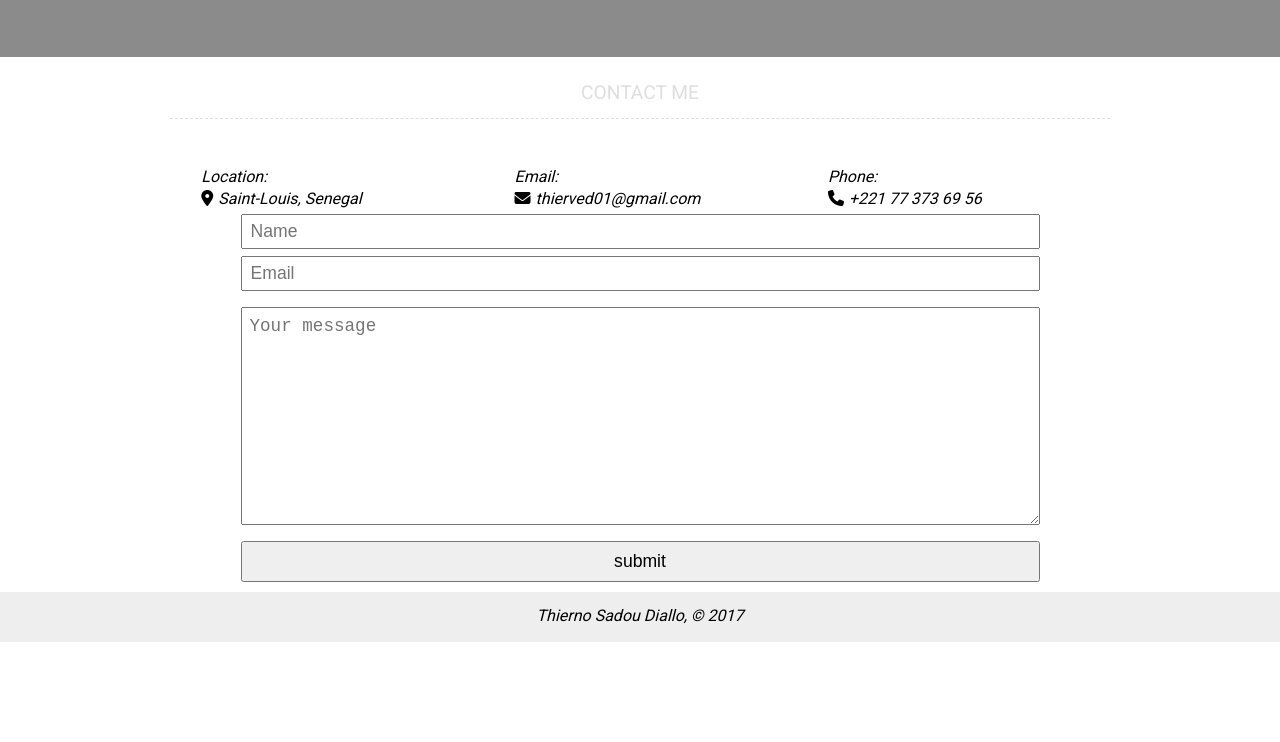
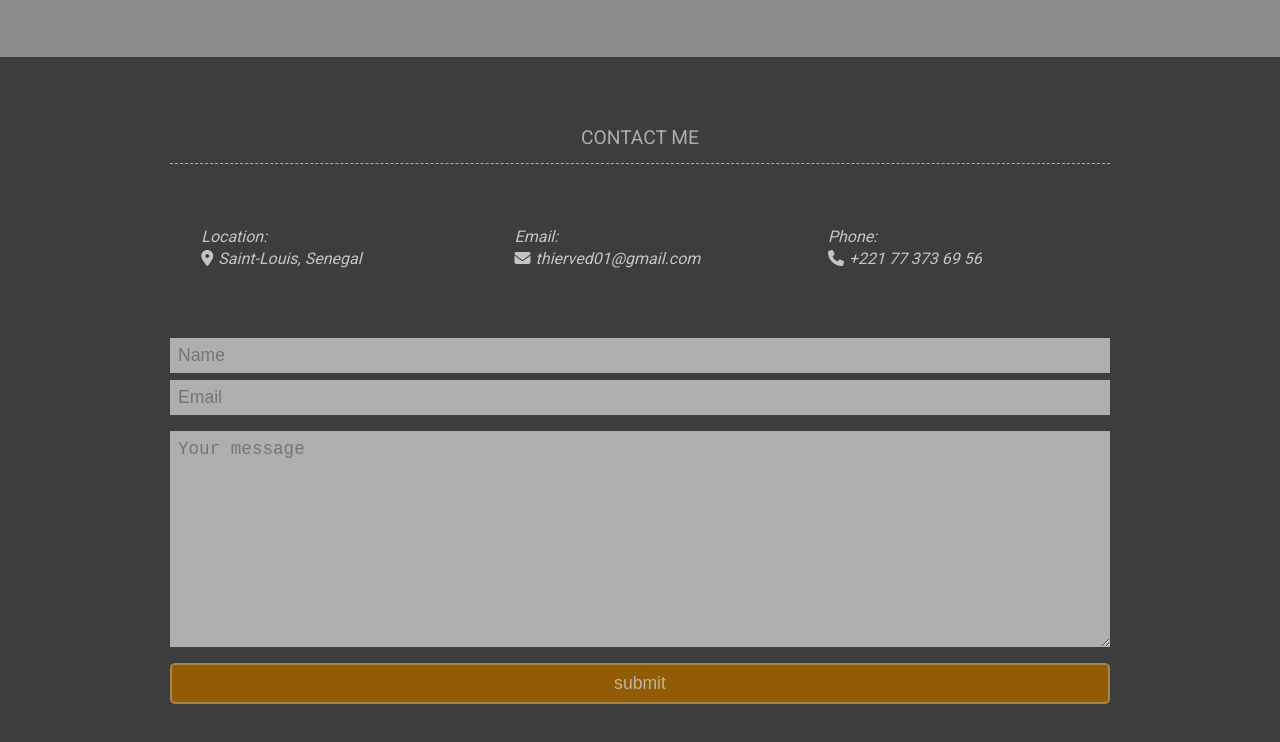
Before and after one commit to thierved/thierved.github.com, a plain HTML site: page index.html in a window 1280 px wide. Shown: the part 2036-2778 px from the top of the page. Before the commit the page ends 2678 px from the top, so only its background shows below. Drawn offline with nearby package versions, Linux system fonts and the light colour scheme.

Commit message:
styled the contact me

```diff
--- a/css/main.css
+++ b/css/main.css
@@ -194,12 +194,12 @@ header {
 
 .social-media li a[class="facebook"] {
 	color: white;
-	background-color: blue;
+	background-color: rgb(70, 84, 148);
 }
 
 .social-media li a[class="github"] {
 	color: white;
-	background-color: #3d3d3d;
+	background-color: #292D31;
 }
 
 .social-media li a[class="codepen"] {
@@ -298,10 +298,23 @@ header {
 
 /************************ CONTACT ME **********************/
 
-.contact-me .container {
+#contact-me {
+	background-color: #3d3d3d;
+	    padding: 45px 0;
+}
+
+.contact {
+	margin: 15px 0;
+	color: rgba(255, 255, 255, 0.7);
+}
+
+dl, dt, dd {
+	width: 80%;
+	margin: auto;
 }
 
 .get-in-touch dl {
+	 	height: 100px;
     padding-bottom: 20px;
     font-size: medium;
     font-style: italic;
@@ -336,18 +349,34 @@ header {
     margin: 5px;
 }
 
+form {
+	padding: 2rem 0;
+}
 
 input, textarea, button {
     display: block;
-    width: 85%;
+    width: 100%;
     margin: auto;
     padding: 8px;
     font-size: 1.1rem;
+		border: none;
+		background-color: #eee;
 }
 
 input {
     height: 35px;
     margin-top: 7px;
+}
+
+input, textarea {
+	background-color: #afafaf;
+}
+
+button {
+	color: rgba(211, 211, 211, 0.74);;
+	border: 2px solid rgba(211, 211, 211, 0.34);
+	border-radius: 5px;
+	background-color: rgba(154, 94, 0, 0.92);
 }
 
 footer {
@@ -463,6 +492,10 @@ footer {
 
 /************************ CONTACT ME **********************/
 
+	dl, dt, dd {
+		width: 100%;
+	}
+
   .contact {
       width: 30%;
       height: 60px;
--- a/index.html
+++ b/index.html
@@ -127,14 +127,12 @@
                     </dl>
 
                 </div>
-                <div class="col-bg">
                     <form action="">
                         <input type="text" id="left" placeholder="Name">
                         <input type="text" id="right" placeholder="Email"><br>
                         <textarea name="" id="" cols="30" rows="10" placeholder="Your message"></textarea><br>
                         <button>submit</button>
                     </form>
-                </div>
                 <div style="clear:both"></div>
             </div>
         </section> <!-- end of contact-me -->
```
Lines whose indentation alone changed are shown as unchanged.
